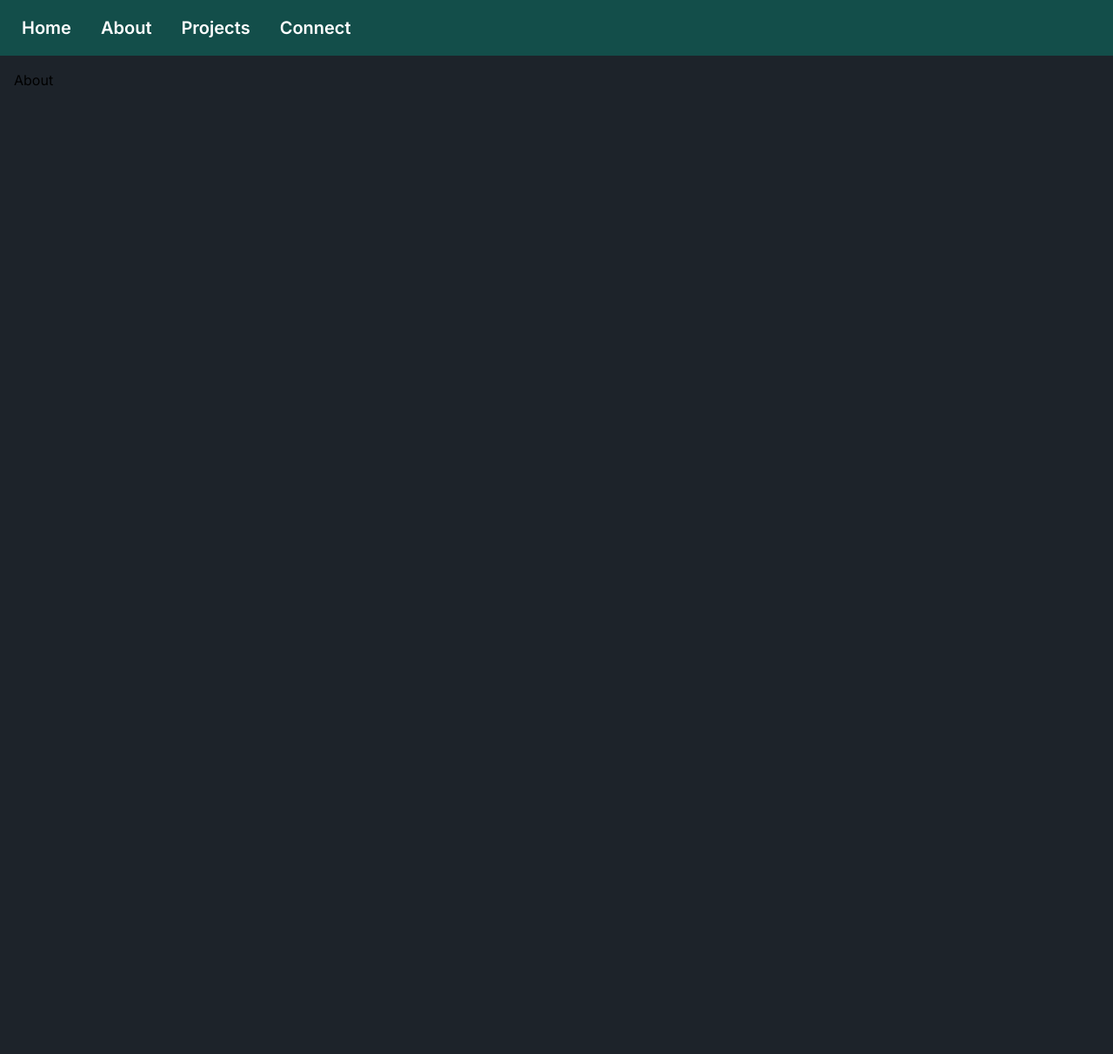
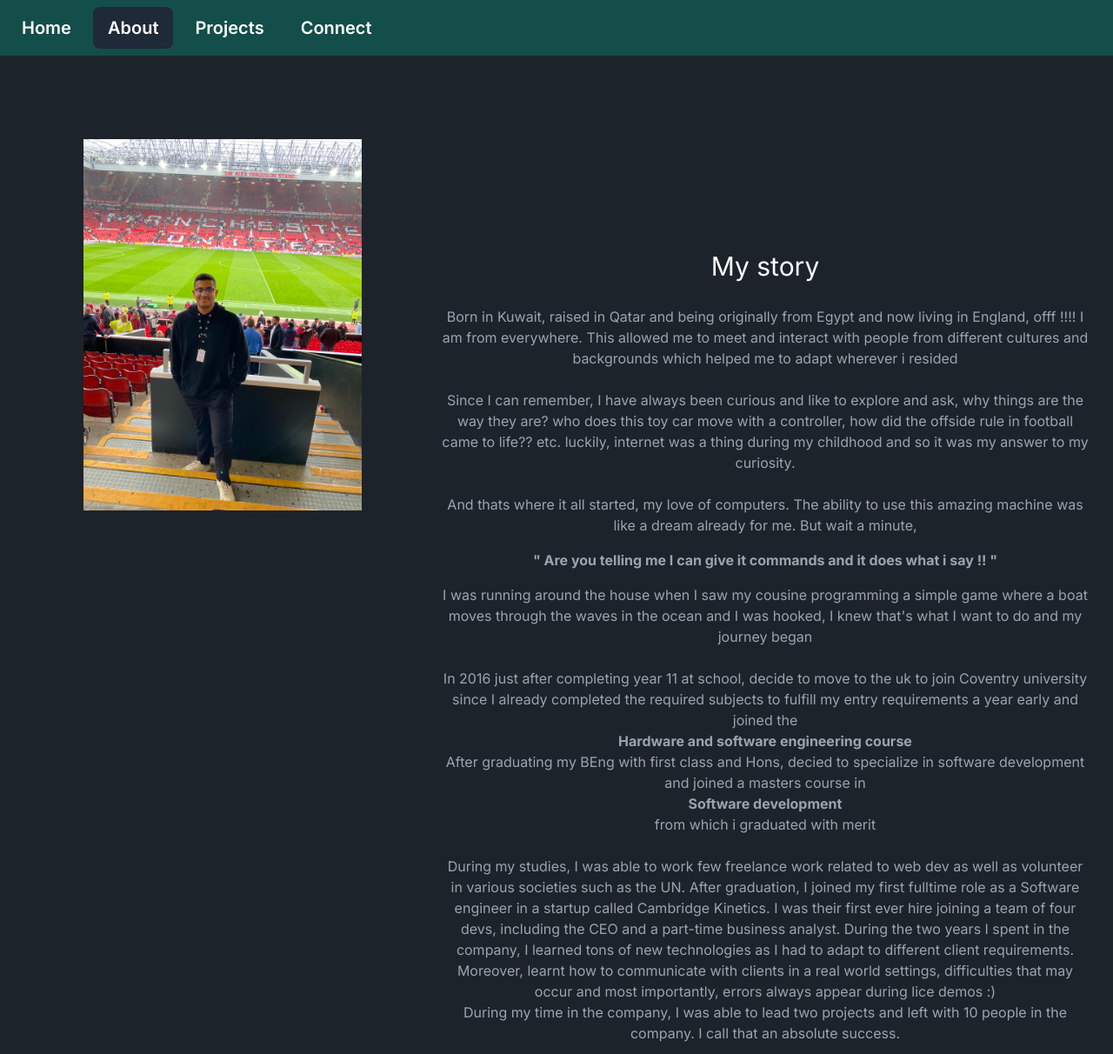
Before and after one commit to Nour-Elgeziry/Portfolio, a Next.js app: page /about in a window 1280 px wide. Shown: the whole page at 87% size. Before the commit the page ends 800 px from the top, so only its background shows below. Built offline with nearby package versions, Linux system fonts and the light colour scheme.

Commit message:
navbar improvements and initial completion of home and about page

```diff
--- a/app/Navbar.tsx
+++ b/app/Navbar.tsx
@@ -1,25 +1,41 @@
+"use client";
+
 import Link from "next/link";
 
+import { usePathname } from "next/navigation";
+
 const Navbar = () => {
+  const currentRoute = usePathname();
+
+  const baseTabClass = "mr-2  btn btn-ghost normal-case text-xl text-white";
+  const selectedTabClass = baseTabClass + " bg-gray-800";
+
   return (
     <div className="navbar bg-teal-900">
-      <Link className="btn btn-ghost normal-case text-xl text-white" href={"/"}>
+      <Link
+        className={currentRoute === "/" ? selectedTabClass : baseTabClass}
+        href={"/"}
+      >
         Home
       </Link>
       <Link
-        className="btn btn-ghost normal-case text-xl text-white"
+        className={currentRoute === "/about" ? selectedTabClass : baseTabClass}
         href={"/about"}
       >
         About
       </Link>
       <Link
-        className="btn btn-ghost normal-case text-xl text-white"
+        className={
+          currentRoute === "/projects" ? selectedTabClass : baseTabClass
+        }
         href={"/projects"}
       >
         Projects
       </Link>
       <Link
-        className="btn btn-ghost normal-case text-xl text-white"
+        className={
+          currentRoute === "/connect" ? selectedTabClass : baseTabClass
+        }
         href={"/connect"}
       >
         Connect
--- a/app/about/page.tsx
+++ b/app/about/page.tsx
@@ -1,5 +1,91 @@
+import Image from "next/image";
+import Link from "next/link";
+
 const About = () => {
-  return <div>About</div>;
+  return (
+    <div className="flex flex-col w-full lg:flex-row">
+      <div className="grid flex-grow h-screen card place-items-center">
+        <div className="h-full w-full">
+          <div className="p-20">
+            <Image
+              src={"/personalPhoto.jpeg"}
+              alt="pp"
+              width={700}
+              height={700}
+            />
+          </div>
+        </div>
+      </div>
+
+      <div className="max-w-3xl mt-52 grid flex-grow h-32 card rounded-box place-items-center">
+        <div>
+          <h1 className="text-center text-white text-3xl">My story</h1>
+          <div className="mt-4 p-3 text-center">
+            <h3 className="text-gray-400">
+              Born in Kuwait, raised in Qatar and being originally from Egypt
+              and now living in England, offf !!!! I am from everywhere. This
+              allowed me to meet and interact with people from different
+              cultures and backgrounds which helped me to adapt wherever i
+              resided
+            </h3>
+            <h3 className="text-gray-400 mt-6">
+              Since I can remember, I have always been curious and like to
+              explore and ask, why things are the way they are? who does this
+              toy car move with a controller, how did the offside rule in
+              football came to life?? etc. luckily, internet was a thing during
+              my childhood and so it was my answer to my curiosity.
+            </h3>
+
+            <h3 className="text-gray-400 mt-6">
+              And thats where it all started, my love of computers. The ability
+              to use this amazing machine was like a dream already for me. But
+              wait a minute,
+              <br />
+              <h3 className="m-4 font-bold">
+                " Are you telling me I can give it commands and it does what i
+                say !! "
+              </h3>
+              I was running around the house when I saw my cousine programming a
+              simple game where a boat moves through the waves in the ocean and
+              I was hooked, I knew that's what I want to do and my journey began
+            </h3>
+
+            <h3 className="text-gray-400 mt-6">
+              In 2016 just after completing year 11 at school, decide to move to
+              the uk to join Coventry university since I already completed the
+              required subjects to fulfill my entry requirements a year early
+              and joined the{" "}
+              <h3 className="font-bold">
+                Hardware and software engineering course
+              </h3>
+              After graduating my BEng with first class and Hons, decied to
+              specialize in software development and joined a masters course in
+              <h3 className="font-bold">Software development</h3> from which i
+              graduated with merit
+            </h3>
+
+            <h3 className="text-gray-400 mt-6">
+              During my studies, I was able to work few freelance work related
+              to web dev as well as volunteer in various societies such as the
+              UN. After graduation, I joined my first fulltime role as a
+              Software engineer in a startup called Cambridge Kinetics. I was
+              their first ever hire joining a team of four devs, including the
+              CEO and a part-time business analyst. During the two years I spent
+              in the company, I learned tons of new technologies as I had to
+              adapt to different client requirements. Moreover, learnt how to
+              communicate with clients in a real world settings, difficulties
+              that may occur and most importantly, errors always appear during
+              lice demos :)
+              <br />
+              During my time in the company, I was able to lead two projects and
+              left with 10 people in the company. I call that an absolute
+              success.
+            </h3>
+          </div>
+        </div>
+      </div>
+    </div>
+  );
 };
 
 export default About;
--- a/app/page.tsx
+++ b/app/page.tsx
@@ -5,15 +5,21 @@ export default function Home() {
   return (
     <div className="flex flex-col w-full lg:flex-row">
       <div className="max-w-3xl mt-52 grid flex-grow h-32 card rounded-box place-items-center">
-        <h1 className="text-white text-3xl">Hi I am Nour</h1>
-        <h1 className="text-white text-3xl">Software engineer</h1>
+        <h1 className="text-white text-3xl">Hi I am Nour,</h1>
+        <h1 className="mt-2 text-white text-3xl"> Software engineer</h1>
+        <div className="mt-4 p-3 text-center">
+          <h3 className="text-gray-400">
+            A software engineer that always asks the question why? Curiosity is
+            what drives me.
+            <br />
+            Top level gamer as well, choose the game, send an invite, I will
+            beat you !!
+            <br />
+            Love all kinds of sport as well.
+          </h3>
+        </div>
 
-        <h3 className="mt-4 text-gray-400">
-          Loreum epsum fdfkljahfd hfkjdshfdjsahf hkfkjdshfdsha khfkjadhsfkadhs
-          kjh kjfhsadf dsadasdsad asdsadasd sadas dasdas ads
-        </h3>
-
-        <Link className="btn bg-teal-900" href={"/projects"}>
+        <Link className=" mt-8 btn bg-teal-900 text-white" href={"/projects"}>
           View Projects
         </Link>
       </div>
```
